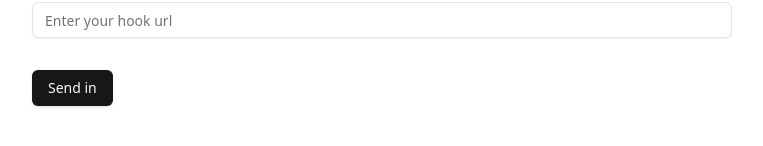
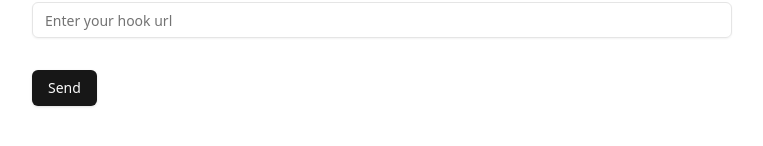
Before and after one commit to sophia-see/firstmate-coding-1, a Next.js app: page / in a window 1280 px wide. Shown: the part 310-456 px from the top of the page, without its empty margins (258-1021 px from the left). Built offline with nearby package versions, Linux system fonts and the light colour scheme.

Commit message:
customize button

```diff
--- a/components/MessageForm.tsx
+++ b/components/MessageForm.tsx
@@ -43,6 +43,9 @@ export default function MessageForm() {
     },
   })
 
+  const delayTime = form.watch("delay");
+  const delayUnit = form.watch("unit")
+
   const onSubmit = async (values: z.infer<typeof formSchema>) => {
     const { url, text, delay, unit } = values;
 
@@ -69,7 +72,6 @@ export default function MessageForm() {
       } else {
         toast.error("Message not sent.")
       }
-
     }
 
   }
@@ -146,7 +148,7 @@ export default function MessageForm() {
             </FormItem>
           )}
         />
-        <Button type="submit">Send in </Button>
+        <Button type="submit">Send {delayTime == 0 ? "" : `in ${delayTime} ${delayUnit}`}</Button>
       </form>
     </Form>
   )
```
